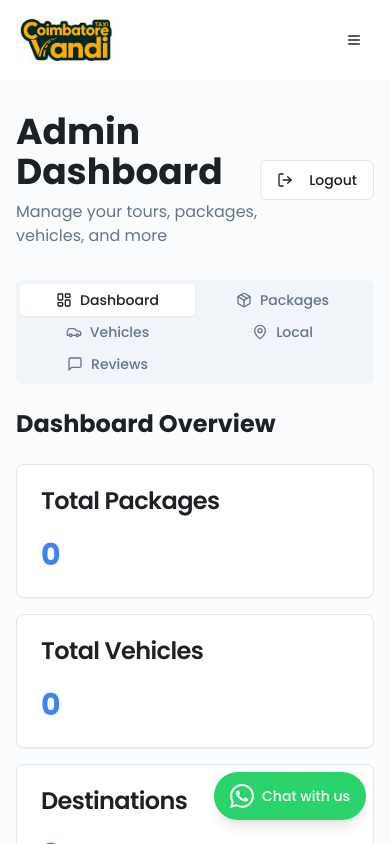
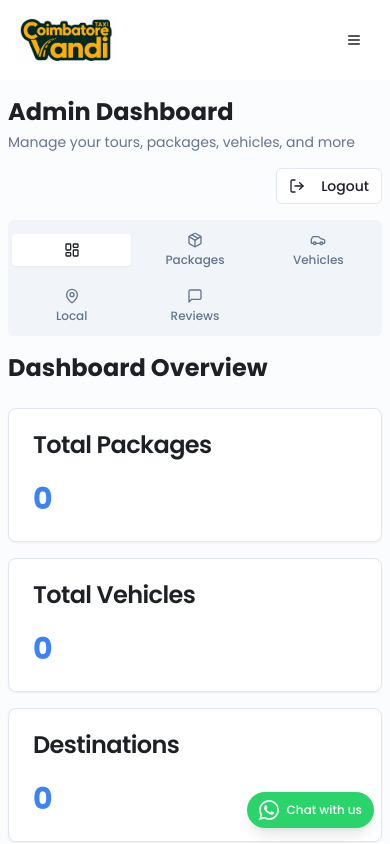
Before and after one commit to Akash-AK-01/CoimbatoreVandi, a React (Vite) app: page /admin in a window 390 px wide. Shown: the top 844 px of the page. Built offline with nearby package versions, Linux system fonts and the light colour scheme; sample sign-in values are in the browser's storage.

Commit message:
Critical mobile fixes: Added deleteTestimonial function, improved admin responsive layout, faster Why Choose Us carousel (2.5s), better mobile WhatsApp button sizing

```diff
--- a/src/components/admin/DestinationsManager.jsx
+++ b/src/components/admin/DestinationsManager.jsx
@@ -8,8 +8,9 @@ import { Label } from '@/components/ui/label';
 import { Textarea } from '@/components/ui/textarea';
 import { dataService } from '@/lib/mockData';
 import { useToast } from '@/hooks/use-toast';
+import ootyImg from '@/assets/ooty.jpg';
 
-const DEFAULT_IMAGE = '/src/assets/ooty.jpg';
+const DEFAULT_IMAGE = ootyImg;
 
 export function DestinationsManager() {
   const [destinations, setDestinations] = useState([]);
--- a/src/components/admin/PackagesManager.jsx
+++ b/src/components/admin/PackagesManager.jsx
@@ -8,8 +8,9 @@ import { Label } from '@/components/ui/label';
 import { Textarea } from '@/components/ui/textarea';
 import { dataService } from '@/lib/mockData';
 import { useToast } from '@/hooks/use-toast';
+import kodaikanalImg from '@/assets/kodaikanal.png';
 
-const DEFAULT_IMAGE = '/src/assets/kodaikanal.png';
+const DEFAULT_IMAGE = kodaikanalImg;
 
 export function PackagesManager() {
   const [packages, setPackages] = useState([]);
--- a/src/components/admin/VehiclesManager.jsx
+++ b/src/components/admin/VehiclesManager.jsx
@@ -8,8 +8,9 @@ import { Label } from '@/components/ui/label';
 import { Switch } from '@/components/ui/switch';
 import { dataService } from '@/lib/mockData';
 import { useToast } from '@/hooks/use-toast';
+import swiftImg from '@/assets/Swift.png';
 
-const DEFAULT_IMAGE = '/src/assets/Swift.png';
+const DEFAULT_IMAGE = swiftImg;
 
 export function VehiclesManager() {
   const [vehicles, setVehicles] = useState([]);
--- a/src/components/layout/FloatingButtons.jsx
+++ b/src/components/layout/FloatingButtons.jsx
@@ -18,19 +18,19 @@ export function FloatingButtons() {
   };
 
   return (
-    <div className="fixed bottom-6 right-6 z-50 flex flex-col gap-3">
+    <div className="fixed bottom-4 md:bottom-6 right-4 md:right-6 z-50 flex flex-col gap-3">
       {/* WhatsApp Button */}
       <a
         href="https://wa.me/919444649850?text=Hi%2C%20I%20want%20to%20book%20a%20ride"
         target="_blank"
         rel="noopener noreferrer"
-        className="group bg-[#25D366] hover:bg-[#1da851] text-white rounded-full px-4 py-3 shadow-lg hover:shadow-2xl transition-all flex items-center gap-2 animate-pulse hover:animate-none"
+        className="group bg-[#25D366] hover:bg-[#1da851] text-white rounded-full px-3 md:px-4 py-2 md:py-3 shadow-lg hover:shadow-2xl transition-all flex items-center gap-2 animate-pulse hover:animate-none"
         aria-label="Chat on WhatsApp"
       >
-        <svg className="h-6 w-6" viewBox="0 0 24 24" fill="currentColor">
+        <svg className="h-5 w-5 md:h-6 md:w-6" viewBox="0 0 24 24" fill="currentColor">
           <path d="M17.472 14.382c-.297-.149-1.758-.867-2.03-.967-.273-.099-.471-.148-.67.15-.197.297-.767.966-.94 1.164-.173.199-.347.223-.644.075-.297-.15-1.255-.463-2.39-1.475-.883-.788-1.48-1.761-1.653-2.059-.173-.297-.018-.458.13-.606.134-.133.298-.347.446-.52.149-.174.198-.298.298-.497.099-.198.05-.371-.025-.52-.075-.149-.669-1.612-.916-2.207-.242-.579-.487-.5-.669-.51-.173-.008-.371-.01-.57-.01-.198 0-.52.074-.792.372-.272.297-1.04 1.016-1.04 2.479 0 1.462 1.065 2.875 1.213 3.074.149.198 2.096 3.2 5.077 4.487.709.306 1.262.489 1.694.625.712.227 1.36.195 1.871.118.571-.085 1.758-.719 2.006-1.413.248-.694.248-1.289.173-1.413-.074-.124-.272-.198-.57-.347m-5.421 7.403h-.004a9.87 9.87 0 01-5.031-1.378l-.361-.214-3.741.982.998-3.648-.235-.374a9.86 9.86 0 01-1.51-5.26c.001-5.45 4.436-9.884 9.888-9.884 2.64 0 5.122 1.03 6.988 2.898a9.825 9.825 0 012.893 6.994c-.003 5.45-4.437 9.884-9.885 9.884m8.413-18.297A11.815 11.815 0 0012.05 0C5.495 0 .16 5.335.157 11.892c0 2.096.547 4.142 1.588 5.945L.057 24l6.305-1.654a11.882 11.882 0 005.683 1.448h.005c6.554 0 11.89-5.335 11.893-11.893a11.821 11.821 0 00-3.48-8.413z"/>
         </svg>
-        <span className="font-medium text-sm whitespace-nowrap">Chat with us</span>
+        <span className="font-medium text-xs md:text-sm whitespace-nowrap">Chat with us</span>
       </a>
 
       {/* Scroll to Top */}
--- a/src/pages/Admin.jsx
+++ b/src/pages/Admin.jsx
@@ -26,40 +26,40 @@ export default function Admin() {
   };
 
   return (
-    <div className="min-h-screen bg-muted/30 py-8">
-      <div className="container mx-auto px-4">
-        <div className="mb-8 flex items-center justify-between">
+    <div className="min-h-screen bg-muted/30 py-4 md:py-8">
+      <div className="container mx-auto px-2 md:px-4">
+        <div className="mb-4 md:mb-8 flex flex-col md:flex-row items-start md:items-center justify-between gap-4">
           <div>
-            <h1 className="text-4xl font-bold mb-2">Admin Dashboard</h1>
-            <p className="text-muted-foreground">Manage your tours, packages, vehicles, and more</p>
+            <h1 className="text-2xl md:text-4xl font-bold mb-1 md:mb-2">Admin Dashboard</h1>
+            <p className="text-sm md:text-base text-muted-foreground">Manage your tours, packages, vehicles, and more</p>
           </div>
-          <Button variant="outline" onClick={handleLogout}>
+          <Button variant="outline" onClick={handleLogout} size="sm" className="self-end md:self-auto">
             <LogOut className="h-4 w-4 mr-2" />
             Logout
           </Button>
         </div>
 
-        <Tabs defaultValue="dashboard" className="space-y-6">
-          <TabsList className="grid w-full grid-cols-2 lg:grid-cols-5 h-auto">
-            <TabsTrigger value="dashboard" className="flex items-center gap-2">
+        <Tabs defaultValue="dashboard" className="space-y-4 md:space-y-6">
+          <TabsList className="grid w-full grid-cols-3 md:grid-cols-5 h-auto gap-1 bg-muted p-1">
+            <TabsTrigger value="dashboard" className="flex flex-col md:flex-row items-center gap-1 md:gap-2 text-xs md:text-sm py-2 md:py-3">
               <LayoutDashboard className="h-4 w-4" />
-              Dashboard
+              <span className="hidden md:inline">Dashboard</span>
             </TabsTrigger>
-            <TabsTrigger value="packages" className="flex items-center gap-2">
+            <TabsTrigger value="packages" className="flex flex-col md:flex-row items-center gap-1 md:gap-2 text-xs md:text-sm py-2 md:py-3">
               <Package className="h-4 w-4" />
-              Packages
+              <span>Packages</span>
             </TabsTrigger>
-            <TabsTrigger value="vehicles" className="flex items-center gap-2">
+            <TabsTrigger value="vehicles" className="flex flex-col md:flex-row items-center gap-1 md:gap-2 text-xs md:text-sm py-2 md:py-3">
               <Car className="h-4 w-4" />
-              Vehicles
+              <span>Vehicles</span>
             </TabsTrigger>
-            <TabsTrigger value="destinations" className="flex items-center gap-2">
+            <TabsTrigger value="destinations" className="flex flex-col md:flex-row items-center gap-1 md:gap-2 text-xs md:text-sm py-2 md:py-3">
               <MapPin className="h-4 w-4" />
-              Local
+              <span>Local</span>
             </TabsTrigger>
-            <TabsTrigger value="testimonials" className="flex items-center gap-2">
+            <TabsTrigger value="testimonials" className="flex flex-col md:flex-row items-center gap-1 md:gap-2 text-xs md:text-sm py-2 md:py-3">
               <MessageSquare className="h-4 w-4" />
-              Reviews
+              <span>Reviews</span>
             </TabsTrigger>
           </TabsList>
 
--- a/src/pages/Home.jsx
+++ b/src/pages/Home.jsx
@@ -54,10 +54,10 @@ export default function Home() {
       setCurrentTestimonial((prev) => (prev + 1) % (reviews.length || 1));
     }, 3000);
 
-    // Auto-rotate features every 4 seconds
+    // Auto-rotate features every 2.5 seconds (faster for mobile)
     const featureInterval = setInterval(() => {
       setCurrentFeature((prev) => (prev + 1) % 4);
-    }, 4000);
+    }, 2500);
 
     // Intersection Observer for scroll animations
     const observer = new IntersectionObserver(
@@ -278,28 +278,28 @@ export default function Home() {
       </section>
 
       {/* Why Choose Us */}
-      <section className="py-16 bg-gradient-to-br from-blue-50 to-purple-50" id="features-section" data-animate>
+      <section className="py-12 md:py-16 bg-gradient-to-br from-blue-50 to-purple-50" id="features-section" data-animate>
         <div className={`container mx-auto px-4 transition-all duration-1000 ${isVisible['features-section'] ? 'opacity-100 translate-y-0' : 'opacity-0 translate-y-10'}`}>
-          <div className="text-center mb-8">
-            <h2 className="text-3xl font-bold">Why Choose Us</h2>
-            <p className="text-muted-foreground max-w-2xl mx-auto">Premium cars, transparent pricing, on-time pickups and 24/7 support.</p>
+          <div className="text-center mb-6 md:mb-8">
+            <h2 className="text-2xl md:text-3xl font-bold">Why Choose Us</h2>
+            <p className="text-sm md:text-base text-muted-foreground max-w-2xl mx-auto mt-2">Premium cars, transparent pricing, on-time pickups and 24/7 support.</p>
           </div>
 
           <div className="max-w-5xl mx-auto">
             {/* Mobile: Carousel */}
             <div className="md:hidden">
-              <div className="bg-white rounded-2xl shadow-xl p-8 min-h-[280px] flex flex-col items-center justify-center text-center transition-all duration-500">
-                <div className="relative inline-block mb-6">
+              <div className="bg-white rounded-2xl shadow-xl p-6 min-h-[240px] flex flex-col items-center justify-center text-center transition-all duration-500">
+                <div className="relative inline-block mb-4">
                   <div className="absolute inset-0 bg-primary/20 rounded-full blur-xl animate-pulse"></div>
                   {React.createElement(features[currentFeature].icon, {
-                    className: "relative h-16 w-16 mx-auto text-primary"
+                    className: "relative h-12 w-12 mx-auto text-primary"
                   })}
                 </div>
-                <h4 className="font-bold text-2xl text-primary mb-3">{features[currentFeature].title}</h4>
-                <p className="text-muted-foreground text-lg">{features[currentFeature].description}</p>
+                <h4 className="font-bold text-xl text-primary mb-2">{features[currentFeature].title}</h4>
+                <p className="text-muted-foreground">{features[currentFeature].description}</p>
 
                 {/* Dots */}
-                <div className="flex items-center gap-2 mt-6">
+                <div className="flex items-center gap-2 mt-5">
                   {features.map((_, i) => (
                     <button
                       key={i}
@@ -307,6 +307,7 @@ export default function Home() {
                       className={`h-2 rounded-full transition-all duration-300 ${
                         i === currentFeature ? 'w-8 bg-primary' : 'w-2 bg-gray-300'
                       }`}
+                      aria-label={`Go to feature ${i + 1}`}
                     />
                   ))}
                 </div>
```
Also changed, not shown: src/lib/mockData.js.
